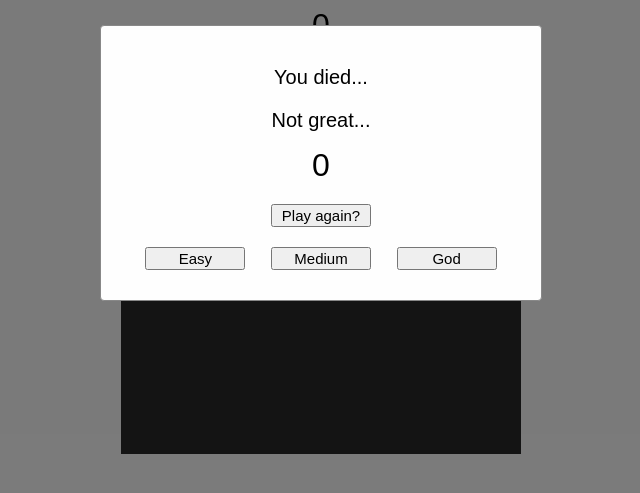
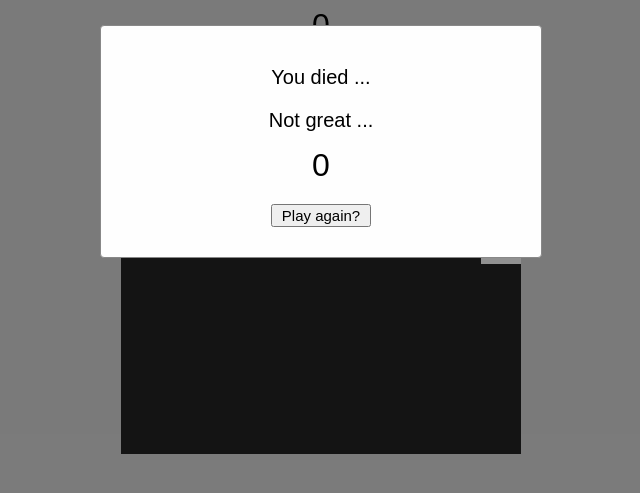
Before and after one commit to adamwapage/snake, a plain HTML site: page index.html in a window 1280 px wide. Shown: the part 75-568 px from the top of the page, without its empty margins (319-959 px from the left). Drawn offline with Linux system fonts and the light colour scheme; a web font is replaced by a local one.

Commit message:
remove difficulty levels

```diff
--- a/app.js
+++ b/app.js
@@ -6,9 +6,6 @@ const modal = document.getElementById('myModal');
 const restartButton = document.querySelector('#restart');
 const message = document.querySelector('#message');
 const finalScore = document.querySelector('#finalScore');
-const easy = document.querySelector('#easy');
-const medium = document.querySelector('#medium');
-const hard = document.querySelector('#hard');
 
 // Colors
 const boardColor = '#222';
@@ -30,22 +27,18 @@ let foodX;
 let foodY;
 let gameScore = 0;
 let gameOver = false;
-let diff = 80;
 
 // Event Listeners
 document.addEventListener('keydown', changeDirection);
 restartButton.addEventListener('click', restart);
-easy.addEventListener('click', () => {
-
-});
 
 // Main
-function main() {
+function main(diff) {
   setInterval(() => {
     if (gameOver) {
       modal.style.display = 'block';
       if (gameScore <= 5) {
-        message.innerHTML = 'Not great...';
+        message.innerHTML = 'Not great ...';
       } else if (gameScore >= 6 && gameScore <= 10) {
         message.innerHTML = 'Getting better!';
       } else {
@@ -59,7 +52,7 @@ function main() {
     moveSnake();
     drawSnake();
     gameEnded();
-  }, diff);
+  }, 80);
 }
 
 function clearCanvas() {
@@ -167,7 +160,6 @@ function restart() {
   score.innerHTML = gameScore;
   genFood();
   modal.style.display = 'none';
-
 }
 
 // Function Calls
--- a/index.html
+++ b/index.html
@@ -14,15 +14,10 @@
 <body>
   <div id="myModal" class="modal">
     <div class="modal-content">
-      <p>You died...</p>
+      <p>You died ...</p>
       <span id="message"></span>
       <span id="finalScore"></span>
       <button id="restart">Play again?</button>
-      <div class="buttons">
-        <button id="easy">Easy</button>
-        <button id="medium">Medium</button>
-        <button id="hard">God</button>
-      </div>
     </div>
   </div>
 
```
